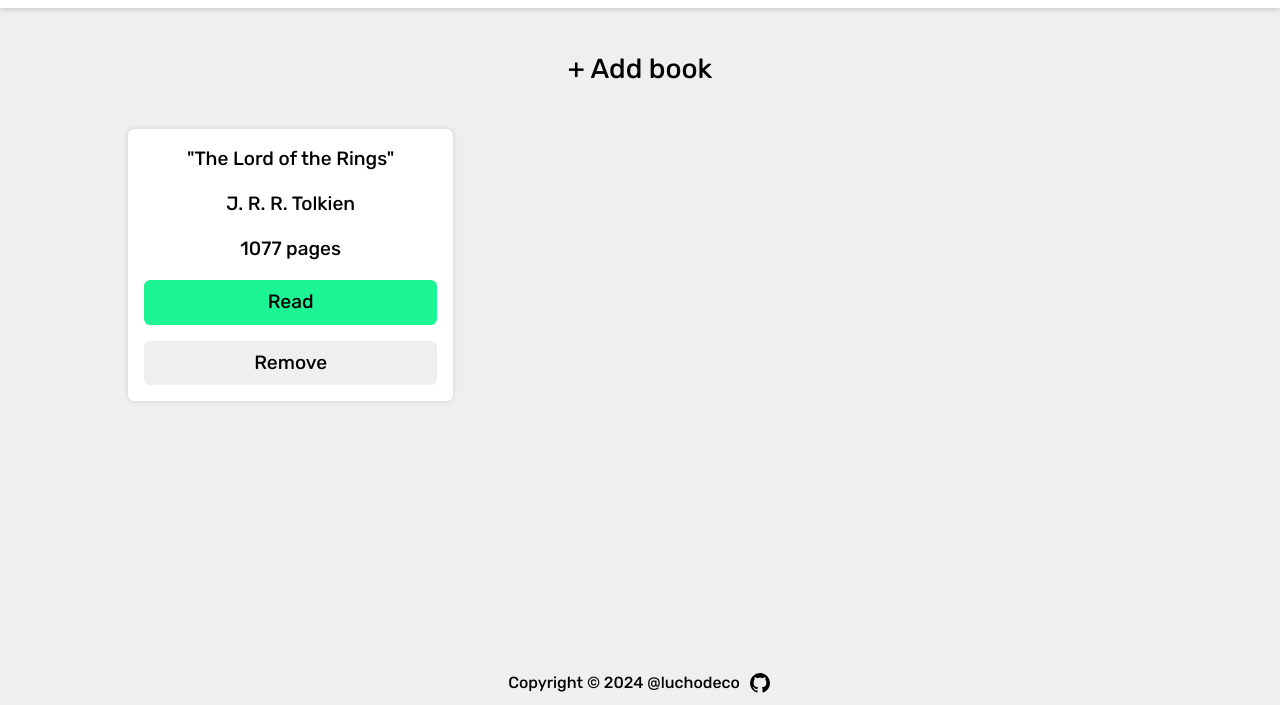
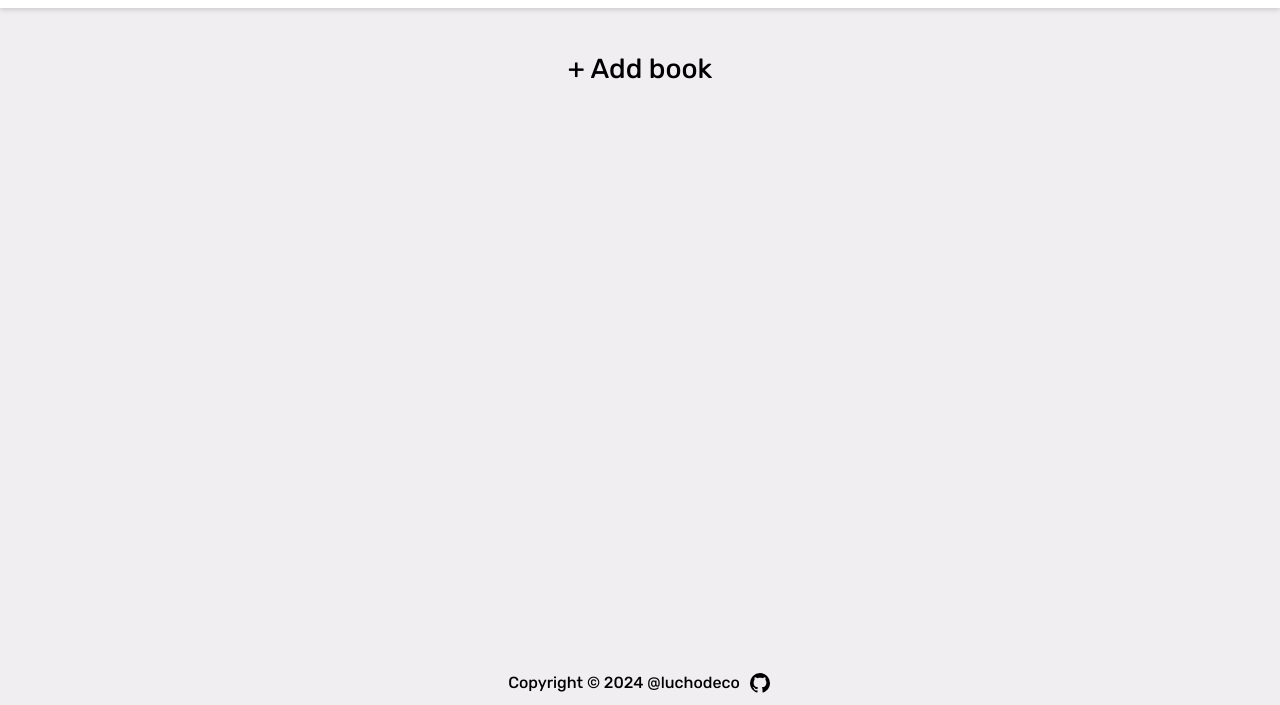
Before and after one commit to louisdeco/library, a plain HTML site: page index.html in a window 1280 px wide. Shown: the part 95-800 px from the top of the page. Drawn offline with Linux system fonts and the light colour scheme.

Commit message:
Remove placeholder card

```diff
--- a/index.html
+++ b/index.html
@@ -19,15 +19,6 @@
         <div class="main-container">
             <button class="btn add">+ Add book</button>
             <div class="library">
-                <div class="book-card">
-                    <div class="title">"The Lord of the Rings"</div>
-                    <div class="author">J. R. R. Tolkien</div>
-                    <div class="pages">1077 pages</div>
-                    <div class="buttons">
-                        <button class="btn read">Read</button>
-                        <button class="btn remove">Remove</button>
-                    </div>
-                </div>
             </div>
         </div>
         <footer class="footer">
```
